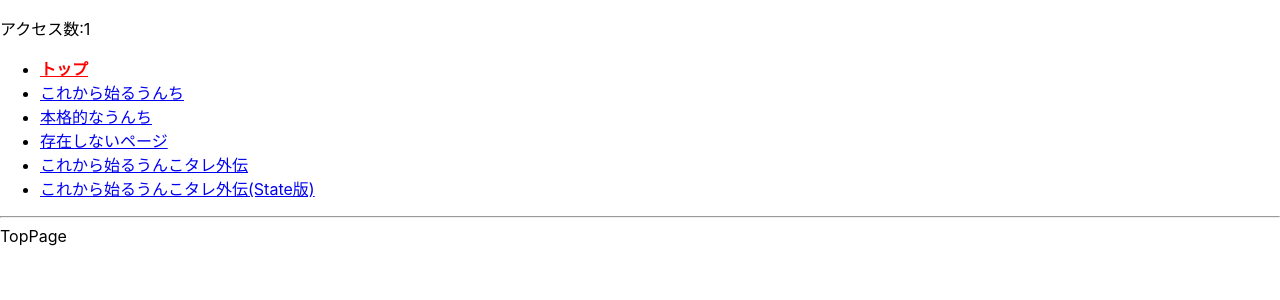
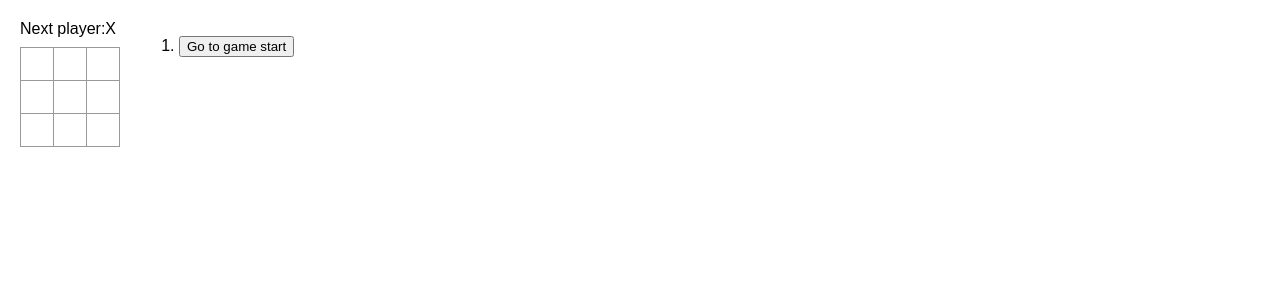
Before and after one commit to ikedakeigo/my-react0916, a React (Create React App) app: page / in a window 1280 px wide. Shown: the top 300 px of the page. Built offline with nearby package versions, Linux system fonts and the light colour scheme.

Commit message:
三目並べ

```diff
--- a/src/App.js
+++ b/src/App.js
@@ -1,25 +1,128 @@
-import logo from './logo.svg';
-import './App.css';
+import { useState } from "react";
 
-function App() {
+function Square({ value, onSquareClick }) {
   return (
-    <div className="App">
-      <header className="App-header">
-        <img src={logo} className="App-logo" alt="logo" />
-        <p>
-          Edit <code>src/App.js</code> and save to reload.
-        </p>
-        <a
-          className="App-link"
-          href="https://reactjs.org"
-          target="_blank"
-          rel="noopener noreferrer"
-        >
-          Learn React
-        </a>
-      </header>
-    </div>
+    <>
+      <button className="square" onClick={onSquareClick}>
+        {value}
+      </button>
+    </>
   );
 }
 
-export default App;
+function Board({xIsNext, squares, onPlay}) {
+
+  const handleClick = (i) => {
+    // squaresの配列にチェックがあれば早期リターン
+    if (squares[i] || calculateWinner(squares)) {
+      console.log("値があるか勝敗が決まっているよ");
+      return;
+    }
+    const nextSquares = squares.slice(); // slice()配列メソッドを使用してsquares配列のコピーをnextSquaresに渡す
+    if (xIsNext) {
+      nextSquares[i] = "X";
+    } else {
+      nextSquares[i] = "⚪︎";
+    }
+    onPlay(nextSquares)
+  };
+
+  const winner = calculateWinner(squares);
+  let status;
+  if (winner) {
+    status = "Winner:" + winner;
+  } else {
+    status = "Next player:" + (xIsNext ? "X" : "⚪︎");
+  }
+  return (
+    <>
+      <div className="status">{status}</div>
+      <div className="board-row">
+        <Square value={squares[0]} onSquareClick={() => handleClick(0)} />
+        <Square value={squares[1]} onSquareClick={() => handleClick(1)} />
+        <Square value={squares[2]} onSquareClick={() => handleClick(2)} />
+      </div>
+      <div className="board-row">
+        <Square value={squares[3]} onSquareClick={() => handleClick(3)} />
+        <Square value={squares[4]} onSquareClick={() => handleClick(4)} />
+        <Square value={squares[5]} onSquareClick={() => handleClick(5)} />
+      </div>
+      <div className="board-row">
+        <Square value={squares[6]} onSquareClick={() => handleClick(6)} />
+        <Square value={squares[7]} onSquareClick={() => handleClick(7)} />
+        <Square value={squares[8]} onSquareClick={() => handleClick(8)} />
+      </div>
+    </>
+  );
+}
+
+export default function Game() {
+  // const [xIsNext, setIsNext] = useState(true); // 次のプレイヤーの情報
+  const [history, setHistory] = useState([Array(9).fill(null)]);
+  // マス目の配列情報管理
+  // 現在のマス状況から過去1の情報を保持
+  // const currentSquares = history[history.length - 1];
+  //
+  const [currentMove, setCurrentMove] = useState(0)
+  const xIsNext = currentMove % 2 === 0;
+  const currentSquares = history[currentMove]
+  const handlePlay = (nextSquares) => {
+    const nextHistory = [...history.slice(0, currentMove + 1), nextSquares]
+    setHistory(nextHistory)
+    setCurrentMove(nextHistory.length - 1)
+    // setIsNext(!xIsNext);
+  }
+
+  const jumpTo = (nextMove) => {
+    // todo
+    setCurrentMove(nextMove)
+    // setIsNext(nextMove % 2 === 0)
+  }
+
+  const moves = history.map((squares, move) => {
+    let description;
+    if(move > 0){
+      description = 'Go to move #' + move
+    } else {
+      description = 'Go to game start'
+    }
+
+    return (
+      <li key={move}>
+        <button onClick={() => jumpTo(move)}>{description}</button>
+      </li>
+    )
+  })
+
+  return (
+    <div className="game">
+      <div className="game-board">
+        <Board xIsNext={xIsNext} squares={currentSquares} onPlay={handlePlay}/>
+      </div>
+      <div className="game-info">
+        <ol>{moves}</ol>
+      </div>
+    </div>
+  )
+}
+
+const calculateWinner = (squares) => {
+  const lines = [
+    [0, 1, 2],
+    [3, 4, 5],
+    [6, 7, 8],
+    [0, 3, 6],
+    [1, 4, 7],
+    [2, 5, 8],
+    [0, 4, 8],
+    [2, 4, 6],
+  ];
+
+  for (let i = 0; i < lines.length; i++) {
+    const [a, b, c] = lines[i];
+    if (squares[a] && squares[a] === squares[b] && squares[a] === squares[c]) {
+      return squares[a];
+    }
+  }
+  return null;
+};
--- a/src/index.js
+++ b/src/index.js
@@ -1,31 +1,12 @@
-import React from "react";
-import ReactDOM from "react-dom/client";
-import "./index.css";
+import React, { StrictMode } from "react";
+import { createRoot } from "react-dom/client";
+import "./styles.css";
+
 import App from "./App";
-import StateEffect from "./chapter7/StateEffect";
-import HookTimer from "./chapter7/HookTimer";
-import HookEffec from "./chapter7/HookEffec";
-import HookRefNg from "./chapter7/HookRefNg";
-import HookRef from "./chapter7/HookRef";
-import HookRefForword from "./chapter7/HookRefForword";
-import HookCallbackRef from "./chapter7/HookCallbackRef";
-import { RouterProvider } from "react-router-dom";
-import routeBasic from "./chapter8/routeBasic";
-import routesLink from "./chapter8/routesLink";
-import routeParam from "./chapter8/routeParam";
-import routesHandle from "./chapter8/routesHandle";
-import { HelmetProvider } from "react-helmet-async";
 
-
-const root = ReactDOM.createRoot(document.getElementById("root"));
-// react-helmetを有効
+const root = createRoot(document.getElementById("root"));
 root.render(
-  <HelmetProvider>
-    <RouterProvider router={routesHandle} />
-  </HelmetProvider>
-  // ここまでp446
+  <StrictMode>
+    <App />
+  </StrictMode>
 );
-
-// If you want to start measuring performance in your app, pass a function
-// to log results (for example: reportWebVitals(console.log))
-// or send to an analytics endpoint. Learn more: https://bit.ly/CRA-vitals
--- /dev/null
+++ b/src/styles.css
@@ -0,0 +1,90 @@
+* {
+  box-sizing: border-box;
+}
+
+body {
+  font-family: sans-serif;
+  margin: 20px;
+  padding: 0;
+}
+
+h1 {
+  margin-top: 0;
+  font-size: 22px;
+}
+
+h2 {
+  margin-top: 0;
+  font-size: 20px;
+}
+
+h3 {
+  margin-top: 0;
+  font-size: 18px;
+}
+
+h4 {
+  margin-top: 0;
+  font-size: 16px;
+}
+
+h5 {
+  margin-top: 0;
+  font-size: 14px;
+}
+
+h6 {
+  margin-top: 0;
+  font-size: 12px;
+}
+
+code {
+  font-size: 1.2em;
+}
+
+ul {
+  padding-inline-start: 20px;
+}
+
+* {
+  box-sizing: border-box;
+}
+
+body {
+  font-family: sans-serif;
+  margin: 20px;
+  padding: 0;
+}
+
+.square {
+  background: #fff;
+  border: 1px solid #999;
+  float: left;
+  font-size: 24px;
+  font-weight: bold;
+  line-height: 34px;
+  height: 34px;
+  margin-right: -1px;
+  margin-top: -1px;
+  padding: 0;
+  text-align: center;
+  width: 34px;
+}
+
+.board-row:after {
+  clear: both;
+  content: '';
+  display: table;
+}
+
+.status {
+  margin-bottom: 10px;
+}
+.game {
+  display: flex;
+  flex-direction: row;
+}
+
+.game-info {
+  margin-left: 20px;
+}
```
Also changed, not shown: src/__index.js (added, +30 -0 lines).
